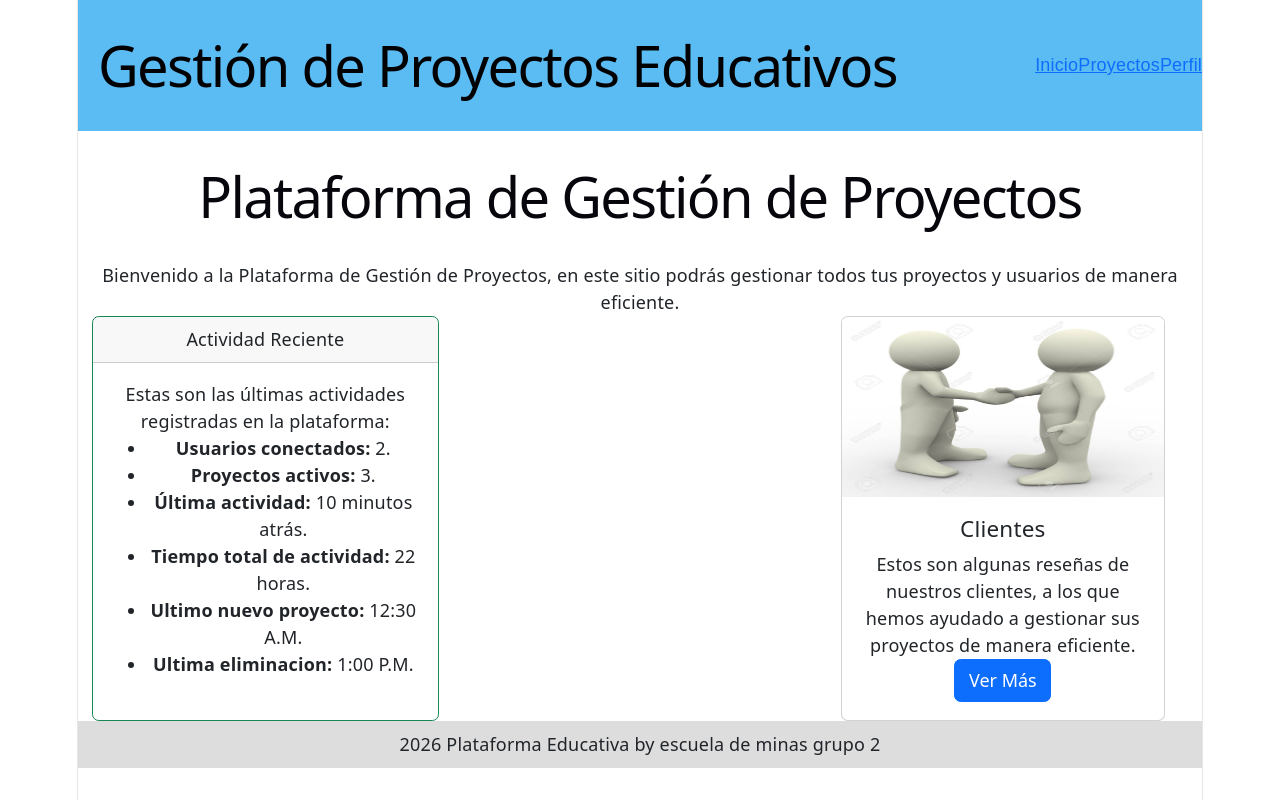
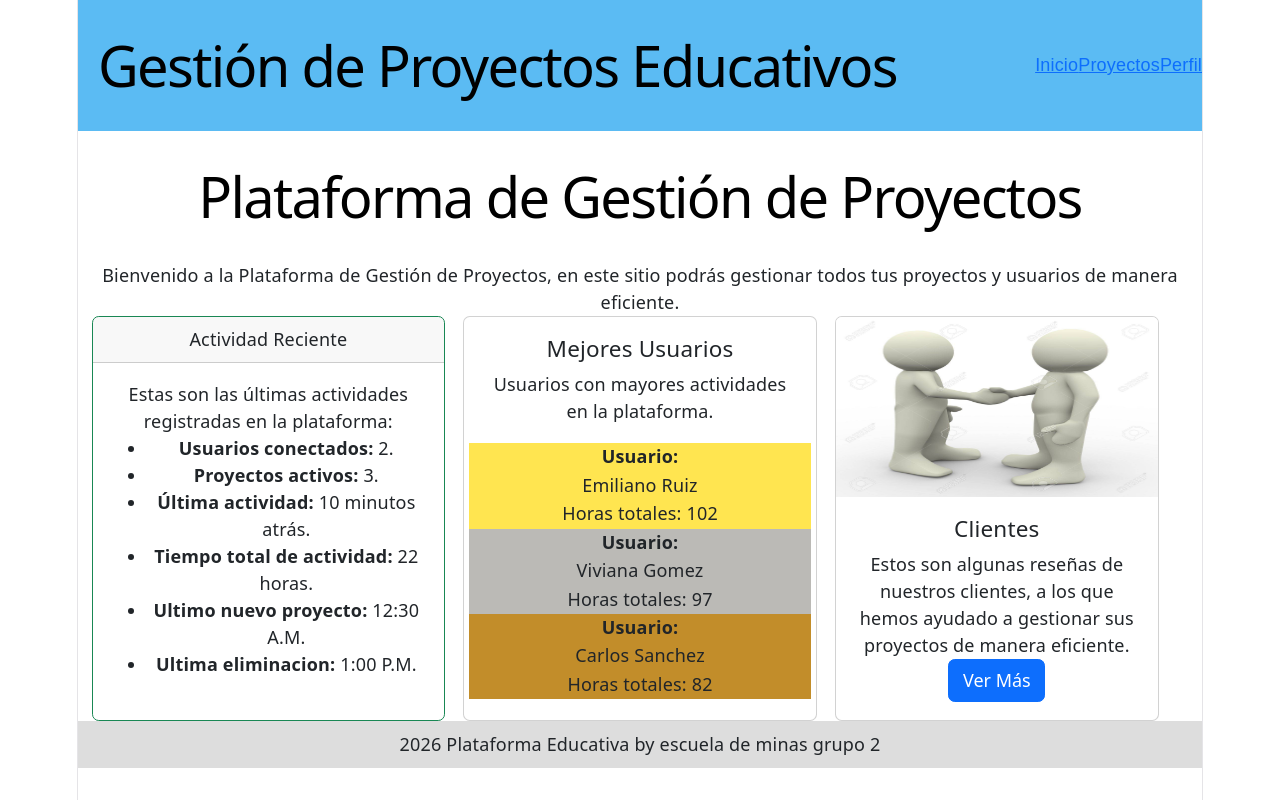
Before and after one commit to slendertroll777/pv_tp3_grupo2, a React (Vite) app: page / in a window 1280 px wide. Built offline with nearby package versions, Linux system fonts and the light colour scheme.

Commit message:
ActivosCard final y correcciones en el Dashboard - Angulo

```diff
--- /dev/null
+++ b/src/assets/css/activosCard.css
@@ -0,0 +1,12 @@
+.contenedor-usuario1{
+    background-color: rgb(255, 229, 80);
+    height: 33%;
+}
+.contenedor-usuario2{
+    background-color: rgb(187, 186, 182);
+    height: 33%;
+}
+.contenedor-usuario3{
+    background-color: rgb(194, 141, 42);
+    height: 33%;
+}
--- a/src/components/activosCard.jsx
+++ b/src/components/activosCard.jsx
@@ -1,7 +1,34 @@
-
+import Card from 'react-bootstrap/Card';
+import Col from 'react-bootstrap/Col';
+import Row from 'react-bootstrap/Row';
+import '../assets/css/activosCard.css';
 
 function activosCard() {
 
+    return(
+        <Card style={{height: '100%'}} className="h-100">
+            <Card.Body className="d-flex flex-column h-100">
+                <Card.Title>Mejores Usuarios</Card.Title>
+                <Card.Text>
+                    Usuarios con mayores actividades en la plataforma.
+                </Card.Text>
+            <Col className="mt-3">
+                <Row className="contenedor-usuario1">
+                    <strong>Usuario:</strong><p>Emiliano Ruiz</p>
+                    <p>Horas totales: 102</p>
+                </Row>
+                <Row className="contenedor-usuario2">
+                    <strong>Usuario:</strong><p>Viviana Gomez</p>
+                    <p>Horas totales: 97</p>
+                </Row>
+                <Row className="contenedor-usuario3">
+                    <strong>Usuario:</strong><p>Carlos Sanchez</p>
+                    <p>Horas totales: 82</p>
+                </Row>
+            </Col>
+            </Card.Body>
+        </Card>
+    )
 }
 
 export default activosCard;
--- a/src/views/Dahsboard.jsx
+++ b/src/views/Dahsboard.jsx
@@ -11,17 +11,17 @@ function Dashboard() {
 
     return(
         <Container className="mt-4" >
-            <h1>Plataforma de Gestión de Proyectos</h1>
+            <h1 style={{ color: ' #000000' }}>Plataforma de Gestión de Proyectos</h1>
 
                 <p>Bienvenido a la Plataforma de Gestión de Proyectos, en este sitio podrás gestionar todos tus proyectos y usuarios de manera eficiente.</p>
-            <Row>
-                <Col>
+            <Row className="align-items-stretch gx-3">
+                <Col className="d-flex">
                     <ActividadCard />
                 </Col>
-                <Col>
+                <Col className="d-flex">
                     <ActivosCard />
                 </Col>
-                <Col>
+                <Col className="d-flex">
                     <ClientesCard />
                 </Col>
             </Row>
```
